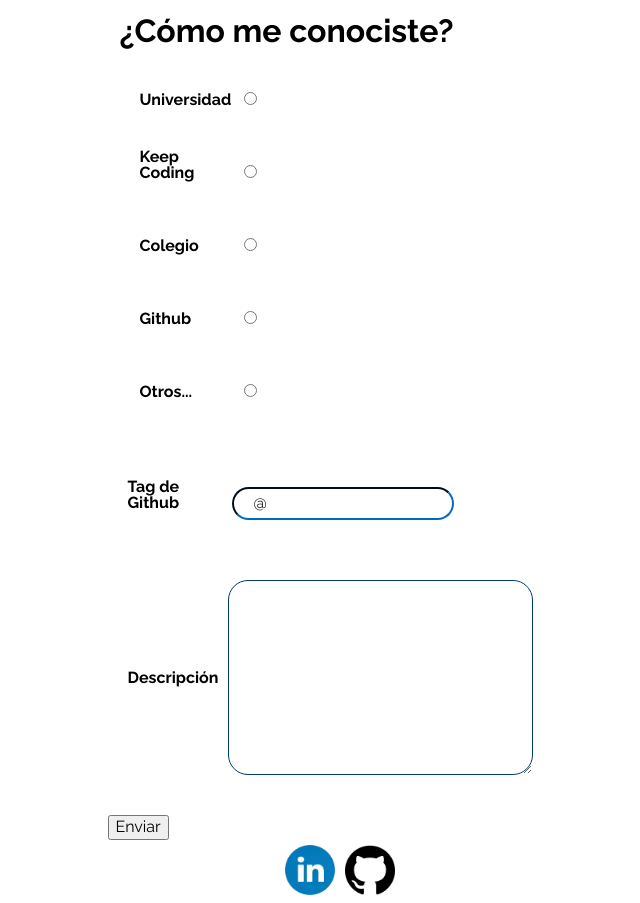
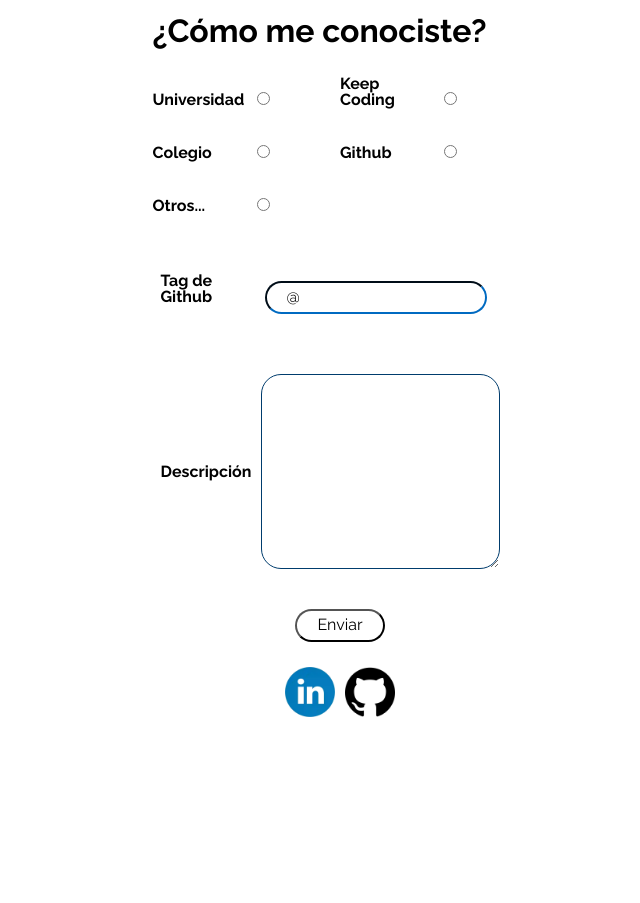
Before and after one commit to Joel-Sempere-Cobos/html-css-practice-2, a plain HTML site: page index.html in a window 1280 px wide. Shown: the part 1980-2883 px from the top of the page, without its empty margins (300-940 px from the left). After the commit the page ends 2705 px from the top, so only its background shows below. Drawn offline with Linux system fonts and the light colour scheme.

Commit message:
Fixed: form grid, Added: submit button format

```diff
--- a/css/footer.css
+++ b/css/footer.css
@@ -15,3 +15,17 @@ justify-content: center;
 .footer-img a img{
     max-width: 100%;
 }
+
+
+/* ESCRITORIO */
+
+@media screen and (min-width: 720px)
+{
+
+    .footer-img a img:hover
+    {
+        transition: all .2s linear;
+        max-width: 120%;
+    }
+
+}
--- a/css/form.css
+++ b/css/form.css
@@ -31,41 +31,22 @@
     border-radius: 20px;
 }
 
-/* .form-section fieldset #univesidad
-{
-    grid-area: "uni";
-}
-
-.form-section fieldset #keepconding
-{
-    grid-area: "keep";
-}
-.form-section fieldset #colegio
-{
-    grid-area: "cole";
-}
-.form-section fieldset #github
-{
-    grid-area: "git";
-}
-.form-section fieldset #otros
-{
-    grid-area: "otros";
-}
-
 .form-section fieldset
 {
     display: grid;
-    grid-template-areas:
-    "uni, cole"
-    "keep, git"
-    "otros, otros";
-} */
+    grid-template-columns: repeat(2,1fr);
+}
+
+.form-section fieldset div
+{
+    margin: 0;
+}
 
 .form-section fieldset legend
 {
     font-size: 2rem;
     font-weight: bold;
+    margin-bottom: 20px;
 }
 
 
@@ -75,3 +56,35 @@
     display: flex;
     align-items: center;
 }
+
+.form-section .submit-container
+{
+    display: flex;
+    justify-content: center;
+    align-items: center;
+}
+
+.form-section #submit-button
+{
+    border-radius: 20px;
+    padding: 5px 20px;
+    background-color: white;
+}
+
+
+
+
+
+/* ESCRITORIO */
+
+@media screen and (min-width: 720px)
+{
+
+    .form-section #submit-button:hover
+    {
+        transition: all .2s linear;
+        background-color: var(--background-color);
+        color: white;
+    }
+
+}
--- a/index.html
+++ b/index.html
@@ -219,7 +219,7 @@
                 <textarea
                     name="description"
                     id="description"
-                    cols="30"
+                    cols="22"
                     rows="10"
                     maxlength="180"
                     required
@@ -228,7 +228,9 @@
                 </textarea>
             </div>
 
-            <button type="submit">Enviar</button>
+            <div class="submit-container">
+                <button id="submit-button" type="submit">Enviar</button>
+            </div>
 
         </form>
 
```
